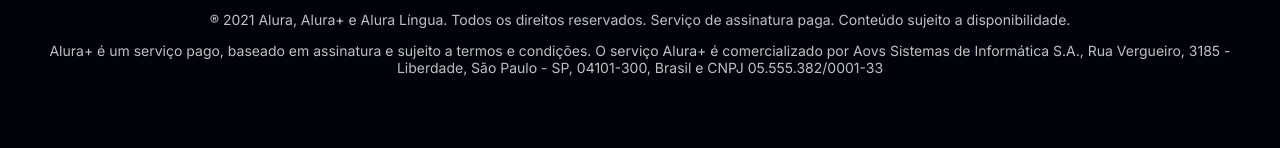
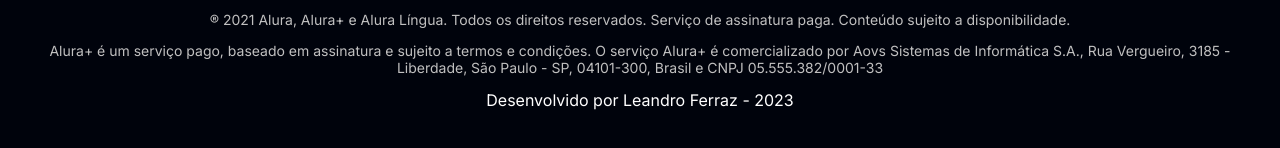
Before and after one commit to FerrazLeandro/Alura-AluraPlus, a plain HTML site: page index.html in a window 1280 px wide. Shown: the part 3733-3881 px from the top of the page. Drawn offline with Linux system fonts and the light colour scheme.

Commit message:
Inclusão de informações sobre o desenvolvedor

```diff
--- a/index.html
+++ b/index.html
@@ -101,6 +101,8 @@
         <p class="rodape__texto">Alura+ é um serviço pago, baseado em assinatura e sujeito a termos e condições. O
             serviço Alura+ é comercializado por Aovs Sistemas de Informática S.A., Rua Vergueiro, 3185 - Liberdade, São
             Paulo - SP, 04101-300, Brasil e CNPJ 05.555.382/0001-33</p>
+
+        <a class="autor" href="https://leandroferraz.tech">Desenvolvido por Leandro Ferraz - 2023</a>
     </footer>
 </body>
 
--- a/styles.css
+++ b/styles.css
@@ -154,3 +154,8 @@ body {
     background-color: var(--botao-azul-efeito);
     color: var(--cor-de-fundo);
 }
+.autor {
+    text-decoration: none;
+    color: var(--branco-principal);
+    margin: 100px;
+}
```
